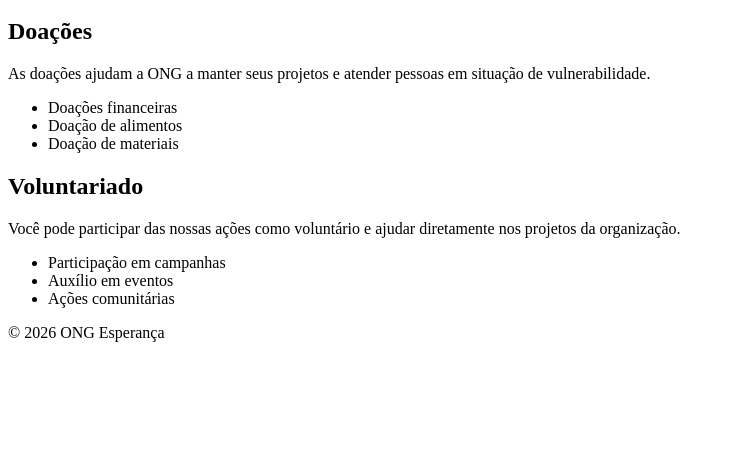
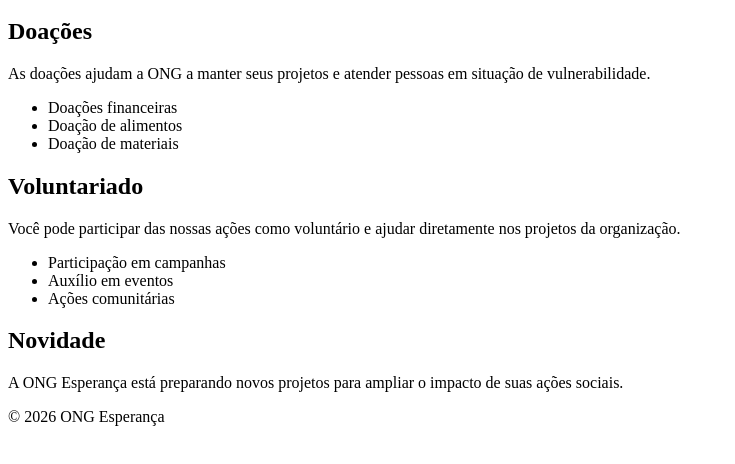
Before and after one commit to Gabriems6/projeto-ong, a plain HTML site: page html/projetos.html in a window 1280 px wide. Shown: the part 100-564 px from the top of the page, without its empty margins (0-735 px from the left). Drawn offline with Linux system fonts and the light colour scheme.

Commit message:
feat: adiciona novidade aos projetos

```diff
--- a/html/projetos.html
+++ b/html/projetos.html
@@ -50,6 +50,13 @@
                 <li>Ações comunitárias</li>
             </ul>
         </section>
+        <section>
+    <h2>Novidade</h2>
+    <p>
+        A ONG Esperança está preparando novos projetos
+        para ampliar o impacto de suas ações sociais.
+    </p>
+</section>
 
     </main>
 
```
